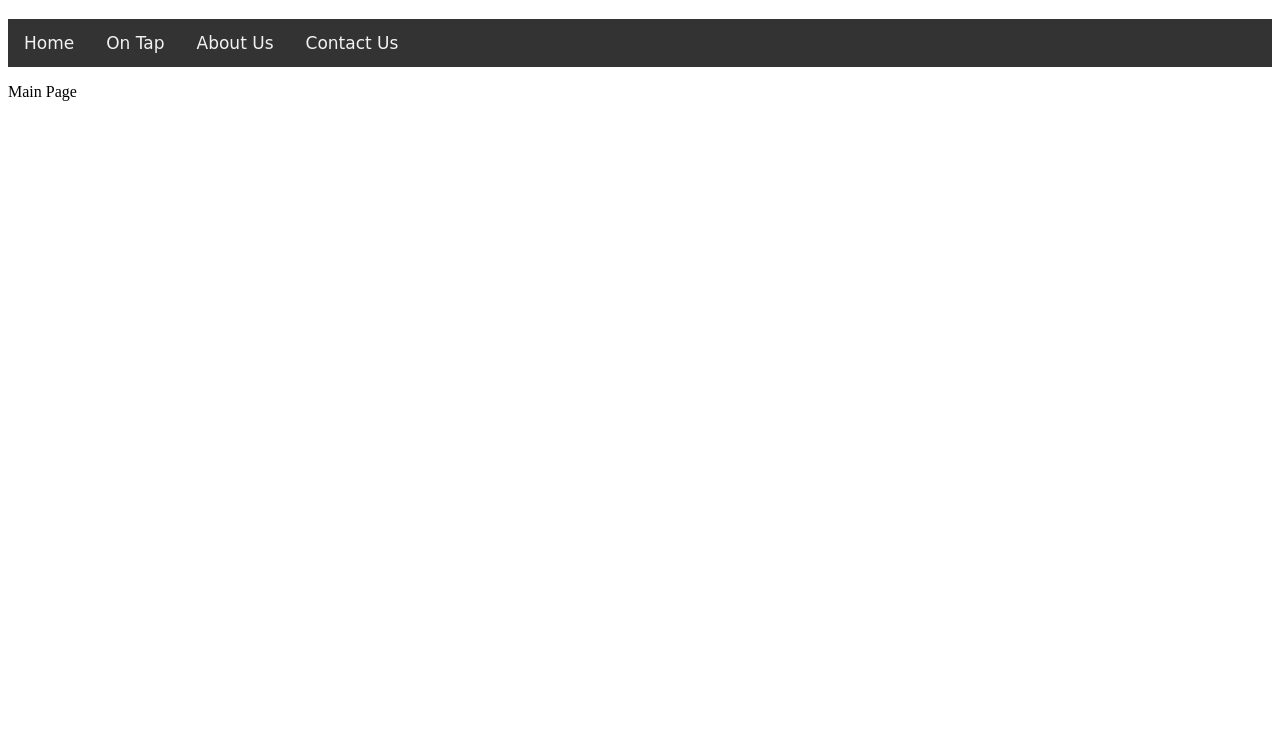
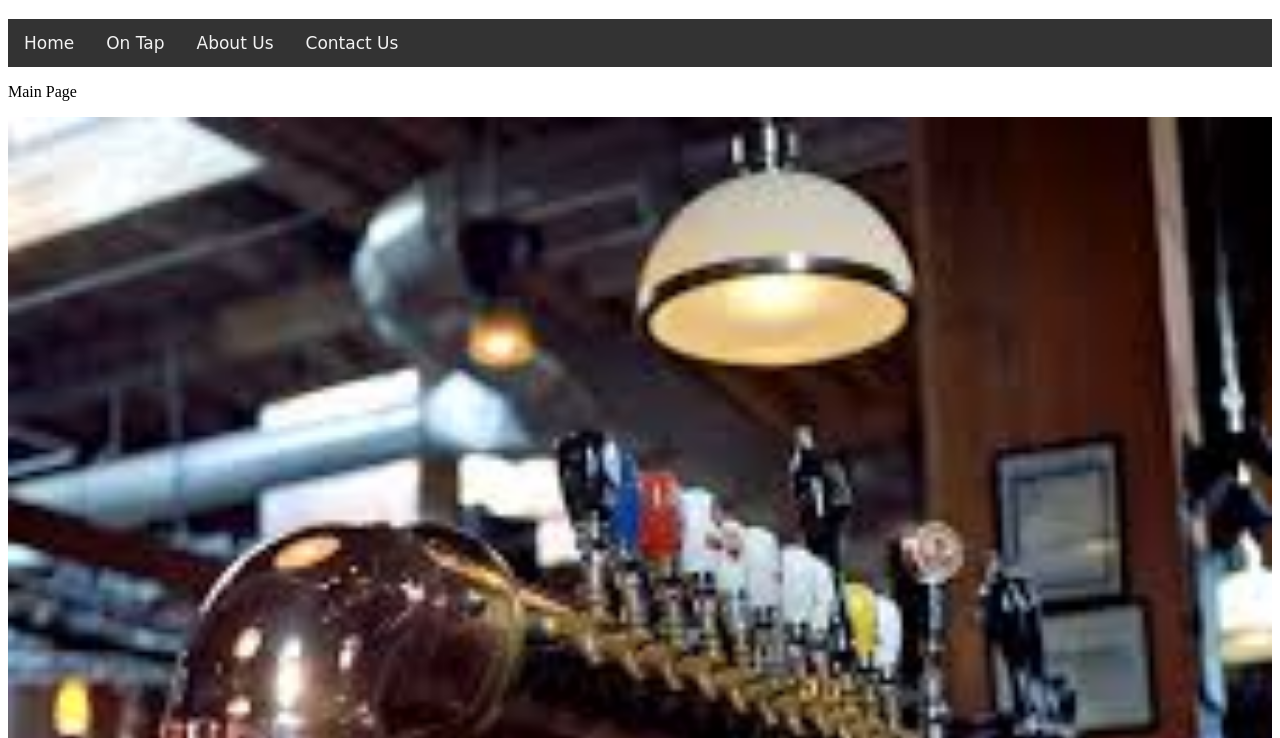
Before and after one commit to Cem515/93T2.0, a website: page index.html at #/main in a window 1280 px wide. Shown: the part 62-800 px from the top of the page. Drawn offline with nearby package versions, Linux system fonts and the light colour scheme; files that its build step writes are made by us from their sources; a web font is replaced by a local one.

Commit message:
started carousel

```diff
--- a/app/htmls/main.html
+++ b/app/htmls/main.html
@@ -1 +1,10 @@
 <p> Main Page </p>
+
+        <div class="row-fluid">
+            <div id="myCarousel" class="carousel slide" data-ride="carousel" data-interval="2500" data-pause="null">
+                <div class="carousel-inner">
+                    <div class="item active">
+                        <img src="/app/Pictures/taps.jpeg" width="100%">
+                        <div class="carousel-caption">
+                        </div>
+                    </div>
```
Also changed, not shown: app/Pictures/taps.jpeg (renamed from Pictures/taps.jpeg).
